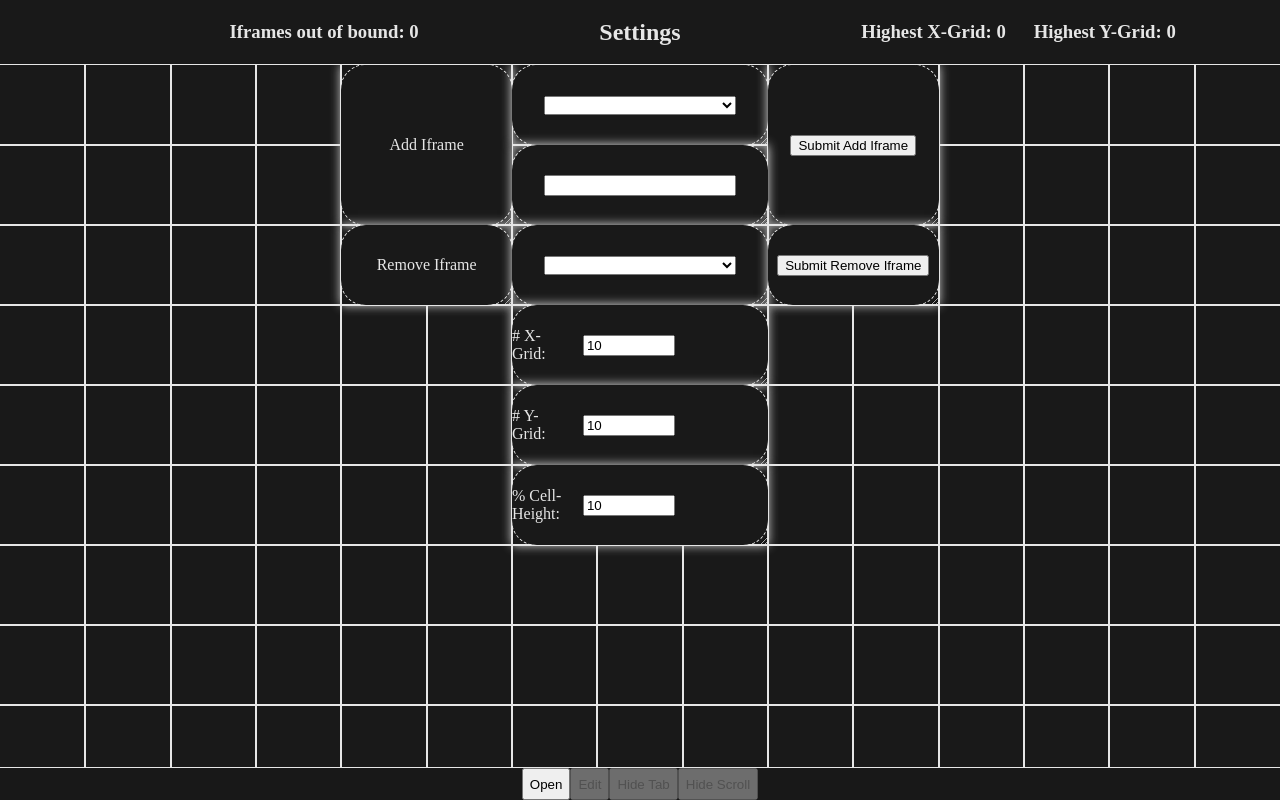
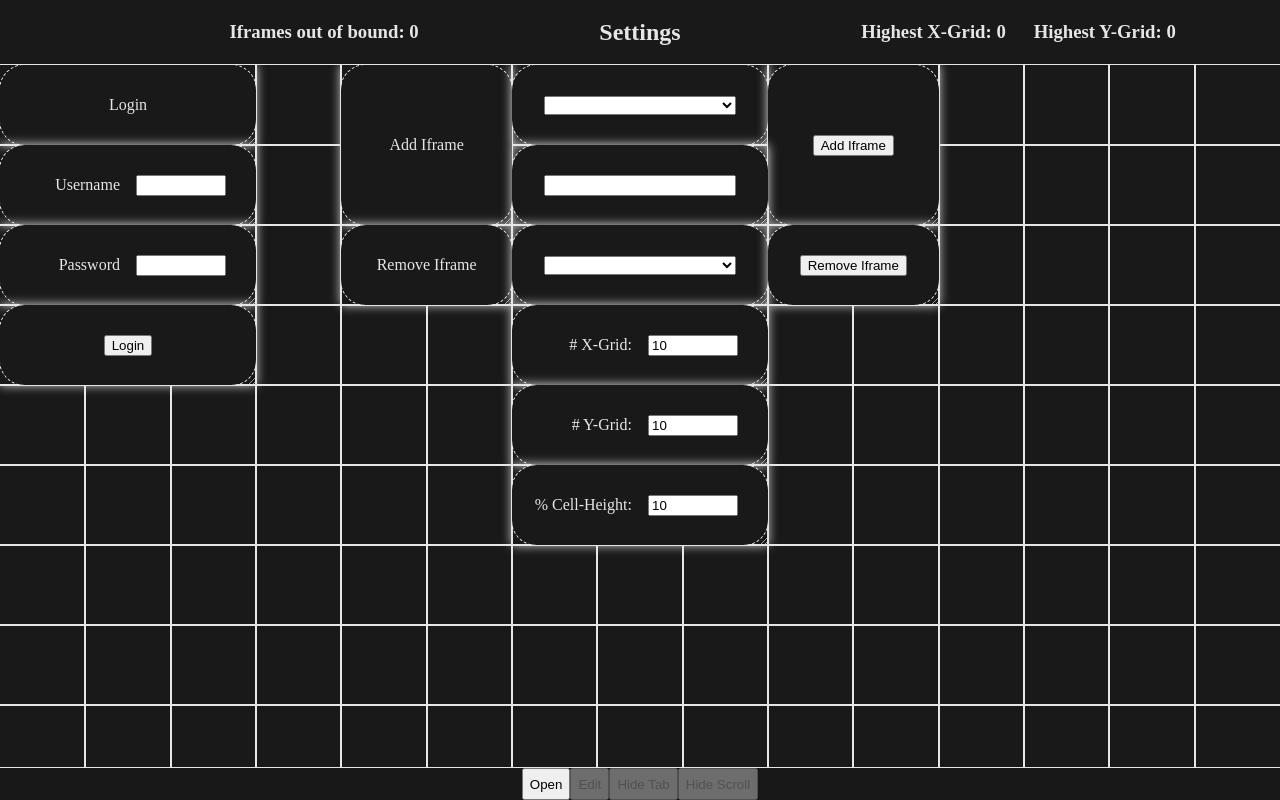
Before and after one commit to ormizj/framespace, a Nuxt app: page / in a window 1280 px wide. Built offline with nearby package versions, Linux system fonts and the light colour scheme.

Commit message:
login & fixes

```diff
--- a/components/cell-components/setting-label-input-cell.vue
+++ b/components/cell-components/setting-label-input-cell.vue
@@ -55,7 +55,7 @@ const handleInput = (event: KeyboardEvent) => {
       justify-content: start;
 
       .input {
-        max-width: 50%;
+        width: 75%;
       }
     }
   }
--- a/components/cell-components/setting-select-cell.vue
+++ b/components/cell-components/setting-select-cell.vue
@@ -1,7 +1,7 @@
 <script lang="ts" generic="T" setup>
 withDefaults(defineProps<{
     id: string;
-    formatter(option: T): string;
+    formatter?(option: T): string;
 }>(), {
     formatter: (option: T) => option as string,
 });
--- a/components/settings.vue
+++ b/components/settings.vue
@@ -10,6 +10,13 @@ import type IframeCell from './cell-components/iframe-cell.vue';
 
 const frameSpaceStore = useFrameSpaceStore();
 const { xGrid, yGrid, cellHeight, iframesSrcOptions, outOfBoundIframes, iframeGridCells } = storeToRefs(frameSpaceStore);
+
+const username = ref('');
+const password = ref('');
+const handleLogin = () => {
+    console.log(username.value);
+    console.log(password.value);
+}
 
 const handleAddIframe = () => {
     if (!addIframeSrc.value) {
@@ -131,7 +138,7 @@ const gridCells = ref<GridCell<SettingCells>[]>([
         component: {
             is: shallowRef(SettingButtonCell),
             props: {
-                'title': 'Submit Add Iframe',
+                'title': 'Add Iframe',
                 'onClick': handleAddIframe
             }
         }
@@ -173,8 +180,66 @@ const gridCells = ref<GridCell<SettingCells>[]>([
         component: {
             is: shallowRef(SettingButtonCell),
             props: {
-                'title': 'Submit Remove Iframe',
+                'title': 'Remove Iframe',
                 'onClick': handleRemoveIframe,
+            }
+        }
+    }, { /* LOGIN */
+        cellX: 1,
+        cellY: 1,
+        cellWidth: 3,
+        cellHeight: 1,
+        classes: new Set(),
+        component: {
+            is: shallowRef(SettingLabelCell),
+            props: {
+                'title': 'Login',
+                'id': 'login',
+            }
+        }
+    }, {
+        cellX: 1,
+        cellY: 2,
+        cellWidth: 3,
+        cellHeight: 1,
+        classes: new Set(),
+        component: {
+            is: shallowRef(SettingLabelInputCell),
+            props: {
+                'modelValue': username,
+                'onUpdate:modelValue': (value: string) => username.value = value,
+                'title': 'Username',
+                'id': 'username',
+                'type': 'text',
+            }
+        }
+    }, {
+        cellX: 1,
+        cellY: 3,
+        cellWidth: 3,
+        cellHeight: 1,
+        classes: new Set(),
+        component: {
+            is: shallowRef(SettingLabelInputCell),
+            props: {
+                'modelValue': password,
+                'onUpdate:modelValue': (value: string) => password.value = value,
+                'title': 'Password',
+                'id': 'password',
+                'type': 'text',
+            }
+        }
+    }, {
+        cellX: 1,
+        cellY: 4,
+        cellWidth: 3,
+        cellHeight: 1,
+        classes: new Set(),
+        component: {
+            is: shallowRef(SettingButtonCell),
+            props: {
+                'title': 'Login',
+                'onClick': handleLogin,
             }
         }
     },
```
